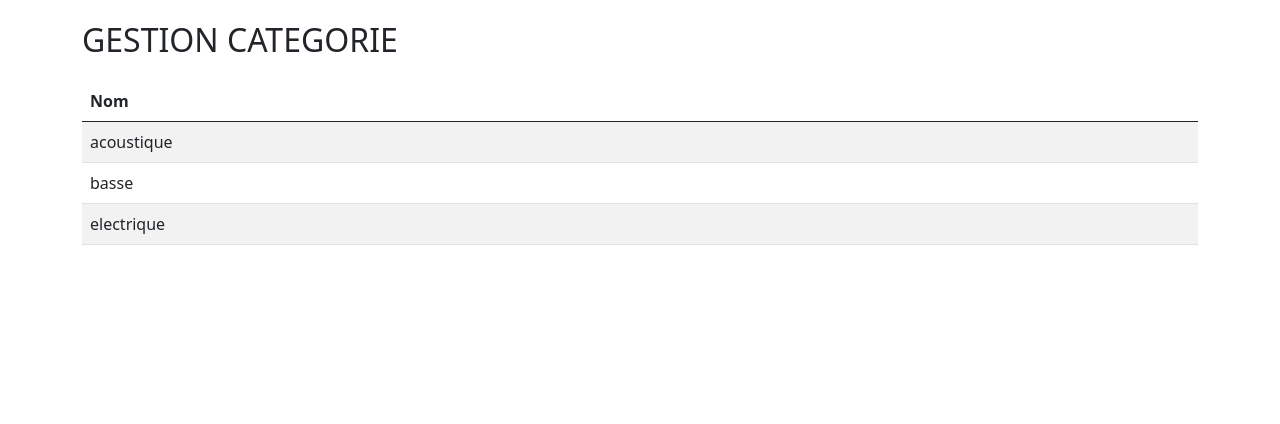
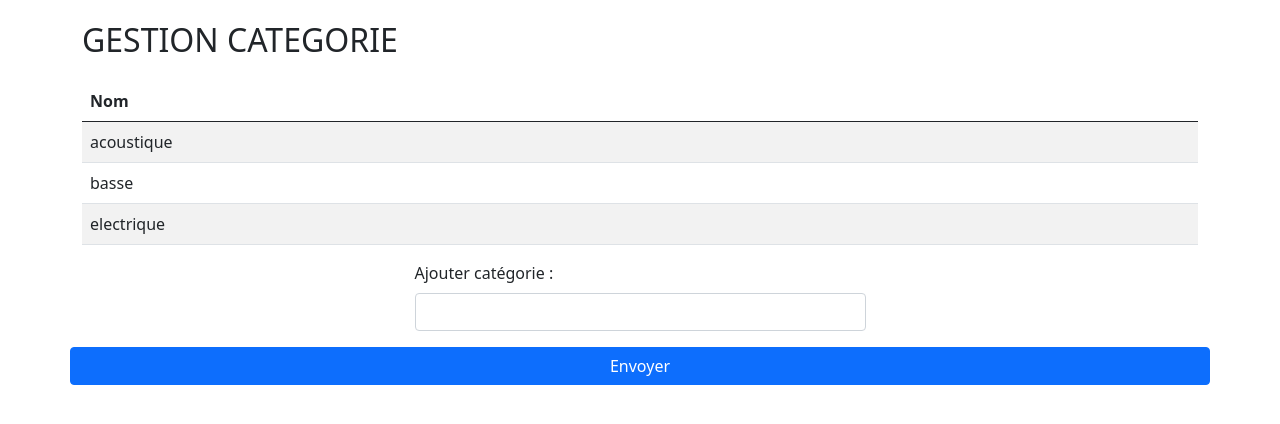
Before and after one commit to Pyromanprod/guitare, a PHP site: page /gestioncategorie.php in a window 1280 px wide. Shown: the part 56-480 px from the top of the page. Run offline with PHP 8.4, Linux system fonts and the light colour scheme; data comes from the database, SQL or seed files in the repository.

Commit message:
formulaire ajoute categorie

```diff
--- a/gestioncategorie.php
+++ b/gestioncategorie.php
@@ -61,6 +61,15 @@
             </tbody>
         </table>
 
+        <form action="" method="" class="row">
+            <div class="mb-3 col-5 mx-auto">
+                <label for="nom_categorie" class="form-label">Ajouter catégorie :</label>
+                <input type="text" class="form-control" id="nom_categorie" name="nom_categorie">
+            </div>
+
+            <button type="submit" class="btn btn-primary" class="col-4">Envoyer</button>
+        </form>
+
     </div>
 
 
```
Also changed, not shown: traitement/addfabricant.php (+6 -1 lines).
